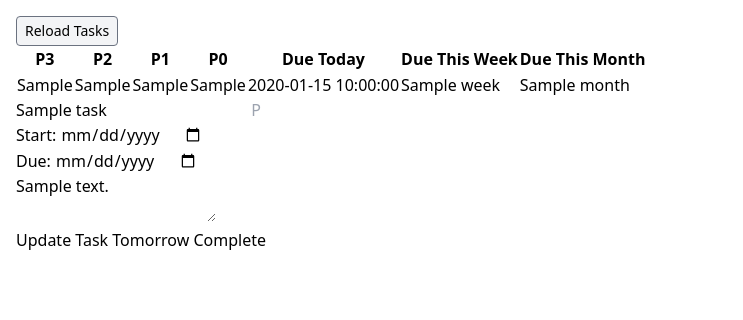
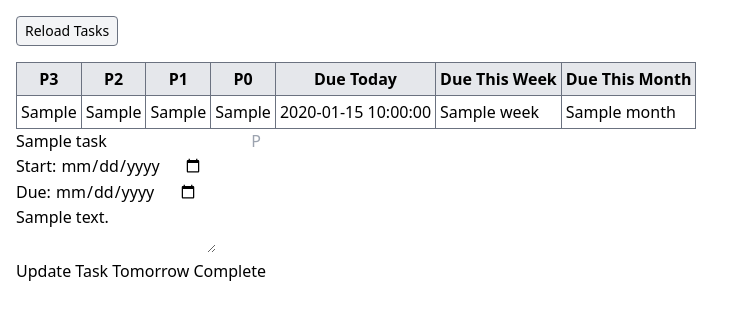
Before and after one commit to karagenit/todo, a Flask app: template templates/index.html in a window 1280 px wide. Shown: the top 320 px of the page, without its empty margins (0-743 px from the left). Run offline with Flask 3, Linux system fonts and the light colour scheme; the template is opened without the code that fills it: most values are stand-ins (such as "Sample title", 1, 10 or a date in 2020); some libraries are stand-ins or nearby versions.

Commit message:
Style Table

```diff
--- a/templates/index.html
+++ b/templates/index.html
@@ -12,26 +12,29 @@
         <button type="submit" class="border border-gray-500 bg-gray-100 hover:bg-gray-200 px-2 py-1 rounded text-sm">Reload Tasks</button>
     </form>
 
-    <table>
-        <tr>
-            <th>P3</th>
-            <th>P2</th>
-            <th>P1</th>
-            <th>P0</th>
-            <th>Due Today</th>
-            <th>Due This Week</th>
-            <th>Due This Month</th>
+    <table class="mt-4">
+        <tr class="bg-gray-200">
+            <th class="border border-gray-500 p-1">P3</th>
+            <th class="border border-gray-500 p-1">P2</th>
+            <th class="border border-gray-500 p-1">P1</th>
+            <th class="border border-gray-500 p-1">P0</th>
+            <th class="border border-gray-500 p-1">Due Today</th>
+            <th class="border border-gray-500 p-1">Due This Week</th>
+            <th class="border border-gray-500 p-1">Due This Month</th>
         </tr>
         <tr>
-            <td>{{ stats.p3 }}</td>
-            <td>{{ stats.p2 }}</td>
-            <td>{{ stats.p1 }}</td>
-            <td>{{ stats.p0 }}</td>
-            <td>{{ stats.today }}</td>
-            <td>{{ stats.week }}</td>
-            <td>{{ stats.month }}</td>
+            <td class="border border-gray-500 p-1">{{ stats.p3 }}</td>
+            <td class="border border-gray-500 p-1">{{ stats.p2 }}</td>
+            <td class="border border-gray-500 p-1">{{ stats.p1 }}</td>
+            <td class="border border-gray-500 p-1">{{ stats.p0 }}</td>
+            <td class="border border-gray-500 p-1">{{ stats.today }}</td>
+            <td class="border border-gray-500 p-1">{{ stats.week }}</td>
+            <td class="border border-gray-500 p-1">{{ stats.month }}</td>
         </tr>
     </table>
+
+
+
 
     {% for task in tasks %}
     <form action="/update" method="POST" class="task">
```
